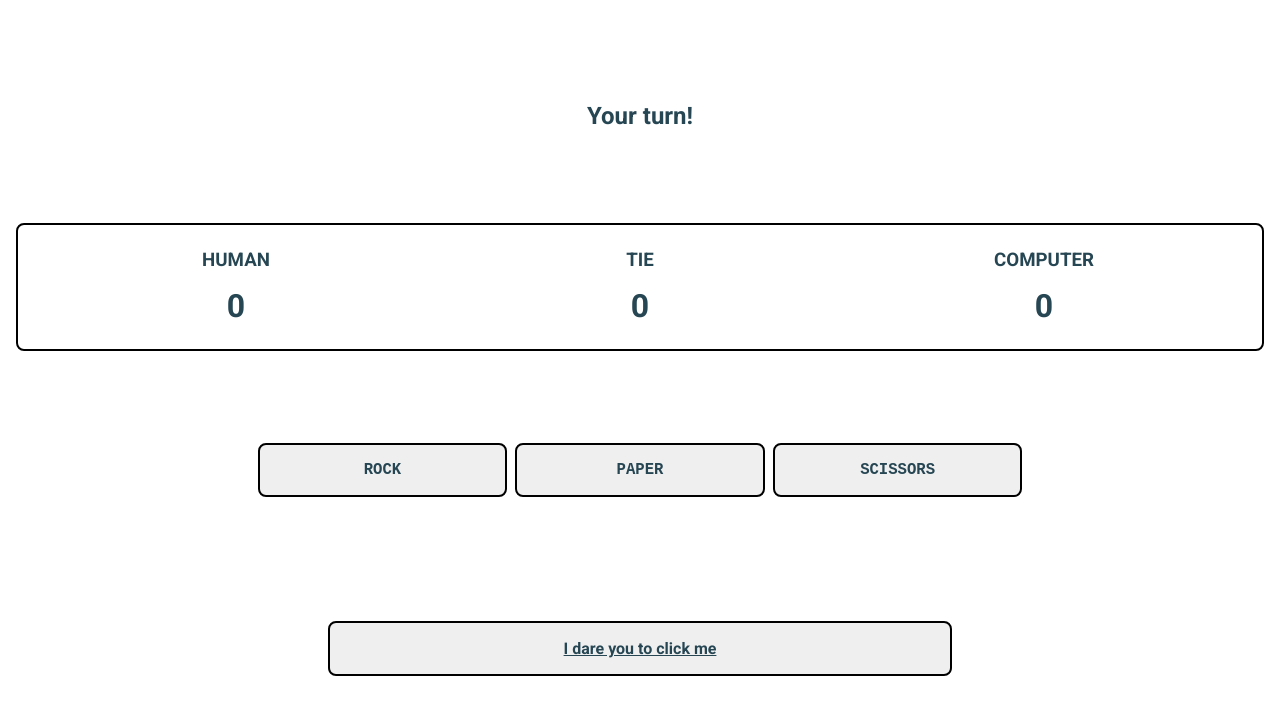
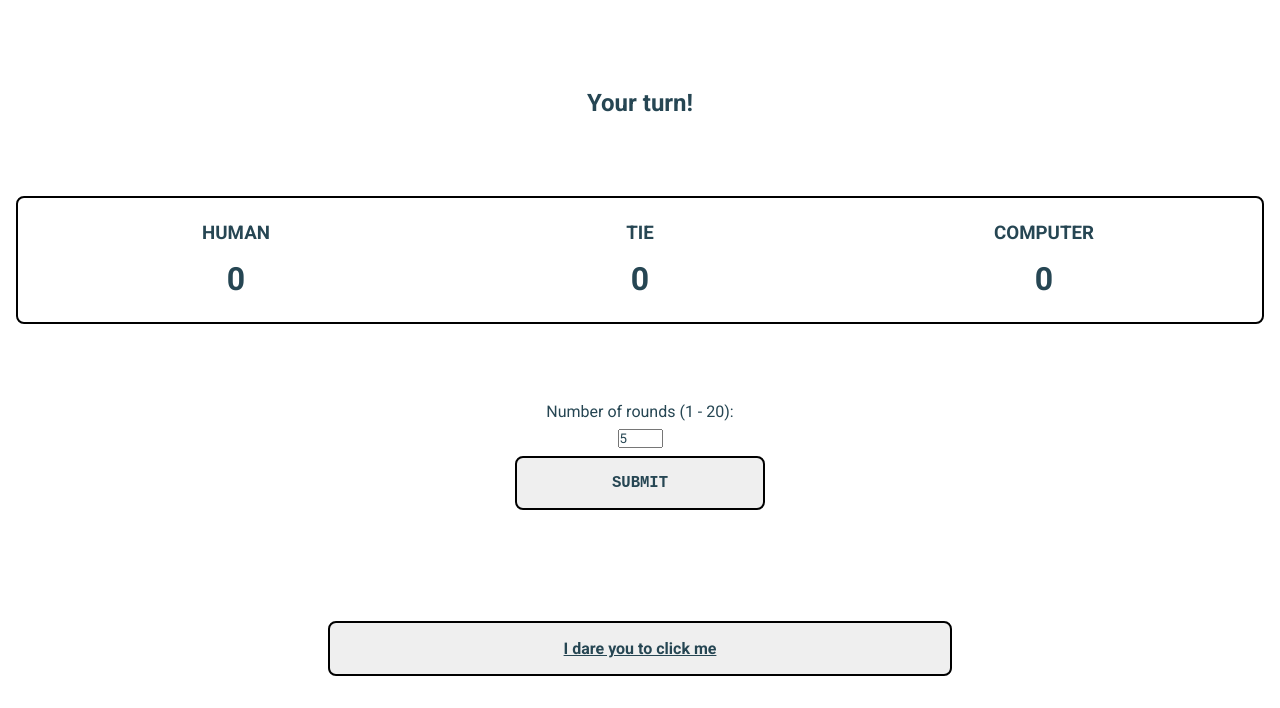
Before and after one commit to SupraSensum/TOP-project-rock-paper-scissors, a plain HTML site: page index.html in a window 1280 px wide. Both pictures are taken after a click on the button "BEGIN GAME". Shown: the part 92-800 px from the top of the page. Drawn offline with Linux system fonts and the light colour scheme.

Commit message:
Take a breather - Stuck trying to figure out how to get playerSelection buttons to work    in a loop of n size: replaceBeginGameButton

```diff
--- a/index.css
+++ b/index.css
@@ -82,6 +82,7 @@ header {
 	justify-content: center;
 	align-items: center;
 	align-content: center;
+	flex-direction: column;
 	flex-wrap: wrap;
 	gap: 8px;
 	padding: 0px 16px;
--- a/rock-paper-scissors.js
+++ b/rock-paper-scissors.js
@@ -1,6 +1,11 @@
 let scoreHuman = 0;
 let scoreComputer = 0;
 let scoreTie = 0;
+let totalNumberOfRounds = 1;
+let currentRound = 1;
+
+const MAX_NUMBER_OF_ROUNDS = 20;
+const MIN_NUMBER_OF_ROUNDS = 1;
 
 // Event listeners
 const beginGameButton = document.querySelector('#begin-game');
@@ -72,6 +77,10 @@ function playSingleRoundOfRPS(playerSelection) {
 
 function replaceBeginGameButton() {
 	const buttonsContainer = document.querySelector('.buttons-container');
+	const numInputElement = document.createElement('input');
+	const numInputElementMessage = document.createElement('label');
+	const submitButton = document.createElement('button');
+
 	const rockButton = document.createElement('button');
 	const paperButton = document.createElement('button');
 	const scissorsButton = document.createElement('button');
@@ -81,21 +90,45 @@ function replaceBeginGameButton() {
 		scissorsButton
 	]
 
+	// Clear container in prep for user input
 	buttonsContainer.textContent = '';
 
-	rockButton.id = 'rock';
-	paperButton.id = 'paper';
-	scissorsButton.id = 'scissors';
+	numInputElement.type = 'number';
+	numInputElement.inputMode = 'numeric';
+	numInputElement.id = 'total-rounds-input';
+	numInputElement.name = 'total-rounds-input';
+	numInputElement.max = MAX_NUMBER_OF_ROUNDS;
+	numInputElement.min = MIN_NUMBER_OF_ROUNDS;
+	numInputElement.value = 5;
+	numInputElement.setAttribute('required', '');
 
-	rockButton.textContent = 'ROCK';
-	paperButton.textContent = 'PAPER';
-	scissorsButton.textContent = 'SCISSORS';
+	numInputElementMessage.setAttribute('for', 'total-rounds-input');
+	numInputElementMessage.textContent = 'Number of rounds (1 - 20):';
 
-	playerSelectionButtons.forEach((button) => {
-		button.addEventListener('click', beginGame);
+	submitButton.id = 'input-submit-button';
+	submitButton.textContent = 'SUBMIT';
+	submitButton.addEventListener('click', () => totalNumberOfRounds = numInputElement.value);
 
-		buttonsContainer.appendChild(button);
-	});
+	buttonsContainer.appendChild(numInputElementMessage);
+	buttonsContainer.appendChild(numInputElement);
+	buttonsContainer.appendChild(submitButton);
+
+	// Clear container in prep for user selection buttons
+	// buttonsContainer.textContent = '';
+
+	// rockButton.id = 'rock';
+	// paperButton.id = 'paper';
+	// scissorsButton.id = 'scissors';
+
+	// rockButton.textContent = 'ROCK';
+	// paperButton.textContent = 'PAPER';
+	// scissorsButton.textContent = 'SCISSORS';
+
+	// playerSelectionButtons.forEach((button) => {
+	// 	button.addEventListener('click', beginGame);
+
+	// 	buttonsContainer.appendChild(button);
+	// });
 
 	return;
 }
@@ -127,6 +160,8 @@ function beginGame () {
 	const tieTally	= document.querySelector('#tie-tally-value > h1');
 	const computerTally = document.querySelector('#computer-tally-value > h1');
 
+	currentRound++;
+
 	roundResult = playSingleRoundOfRPS(playerSelection);
 
 	// Sanitize round's string output
@@ -146,5 +181,11 @@ function beginGame () {
 
 	dialogContainer.textContent = roundResult;
 
+	// first gotta ask how many rounds user would like to play
+	// if currentRound > totalNumRounds
+	// 	... nothing, bruh
+	// else
+	// 	congrats, you
+
 	return;
 }
```
